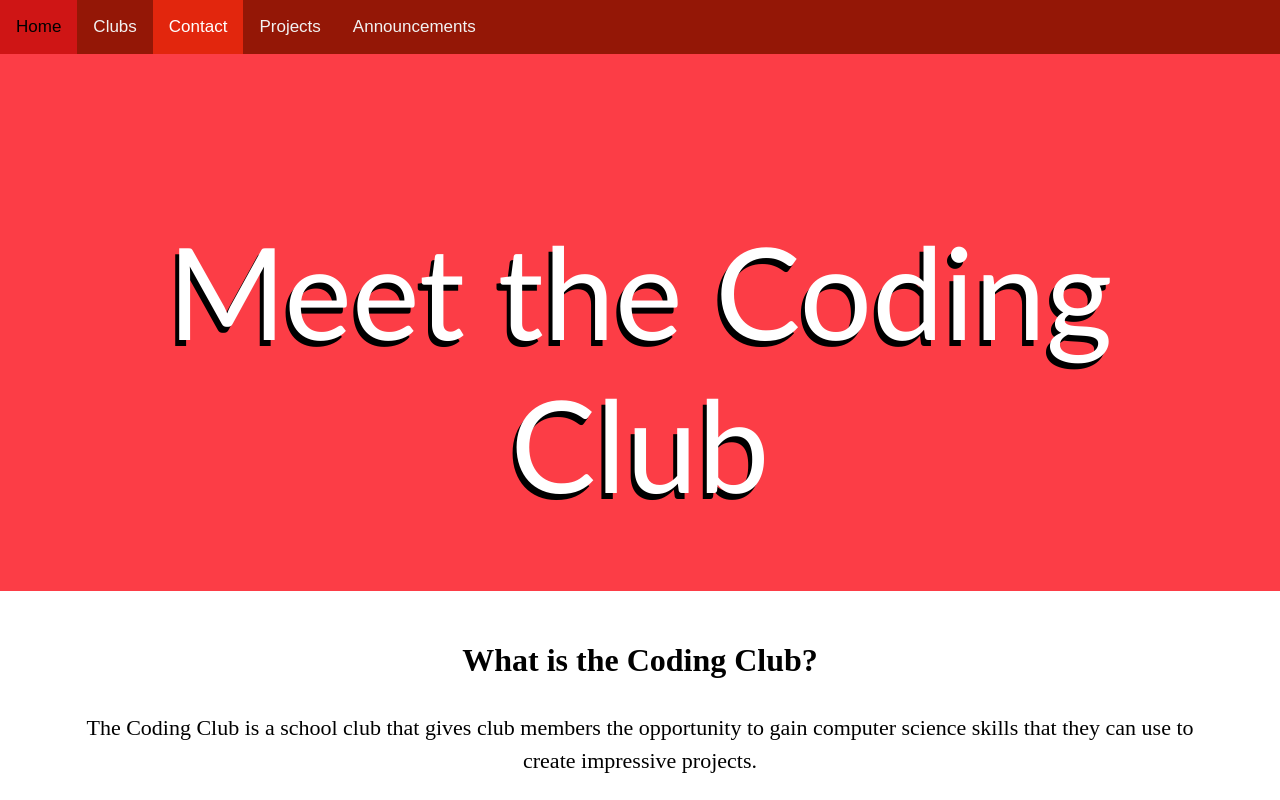
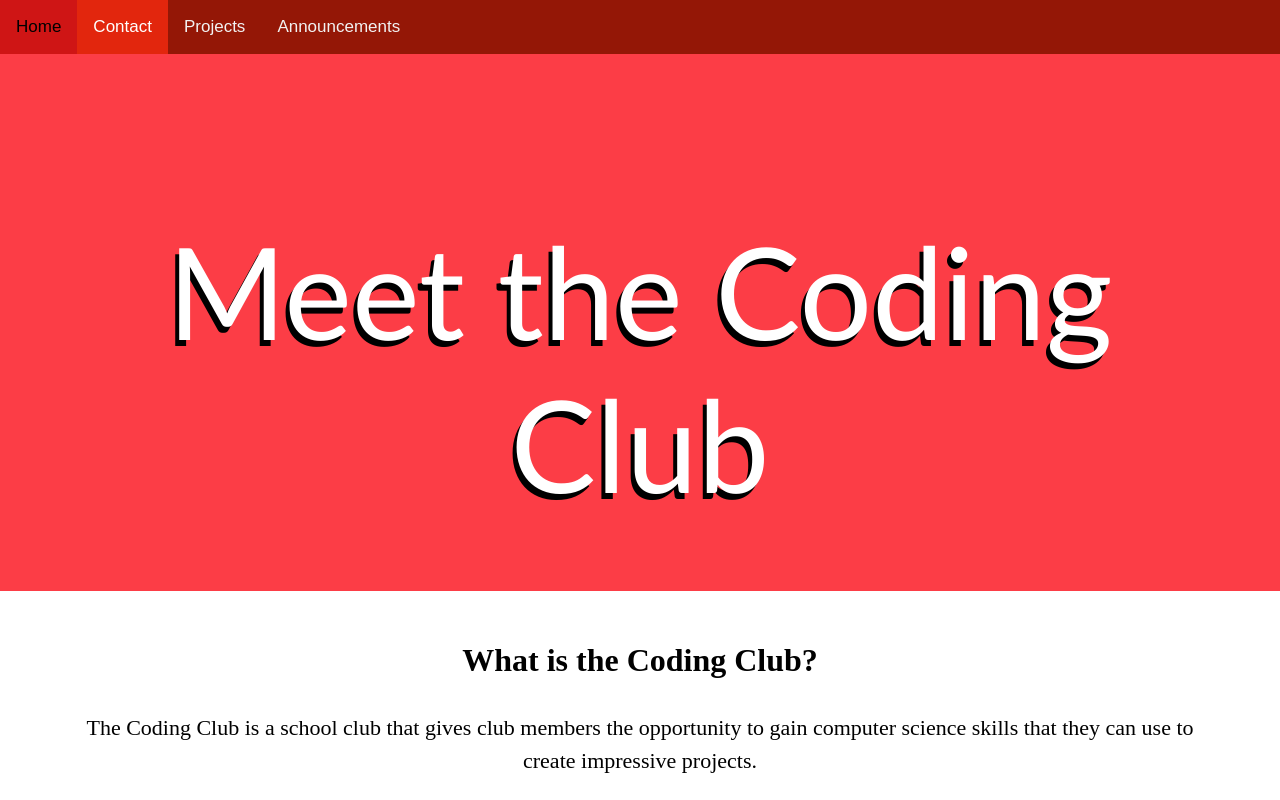
Before and after one commit to Bishop-Ireton-Coding-Club/BiCodingClubWebsite, a plain HTML site: page meet_the_coding_club.html in a window 1280 px wide. Shown: the top 800 px of the page. Drawn offline with nearby package versions, Linux system fonts and the light colour scheme.

Commit message:
deleted "Clubs" from top navigation bar

```diff
--- a/meet_the_coding_club.html
+++ b/meet_the_coding_club.html
@@ -131,7 +131,6 @@
 
     <body>
         <div class="topnav"> <a href="index.html">Home</a>
-            <a href="clubs.html">Clubs</a>
             <a class="active" href="contact.html">Contact</a>
             <a href="projects.html">Projects</a>
             <a href="announcements.html">Announcements</a>
```
